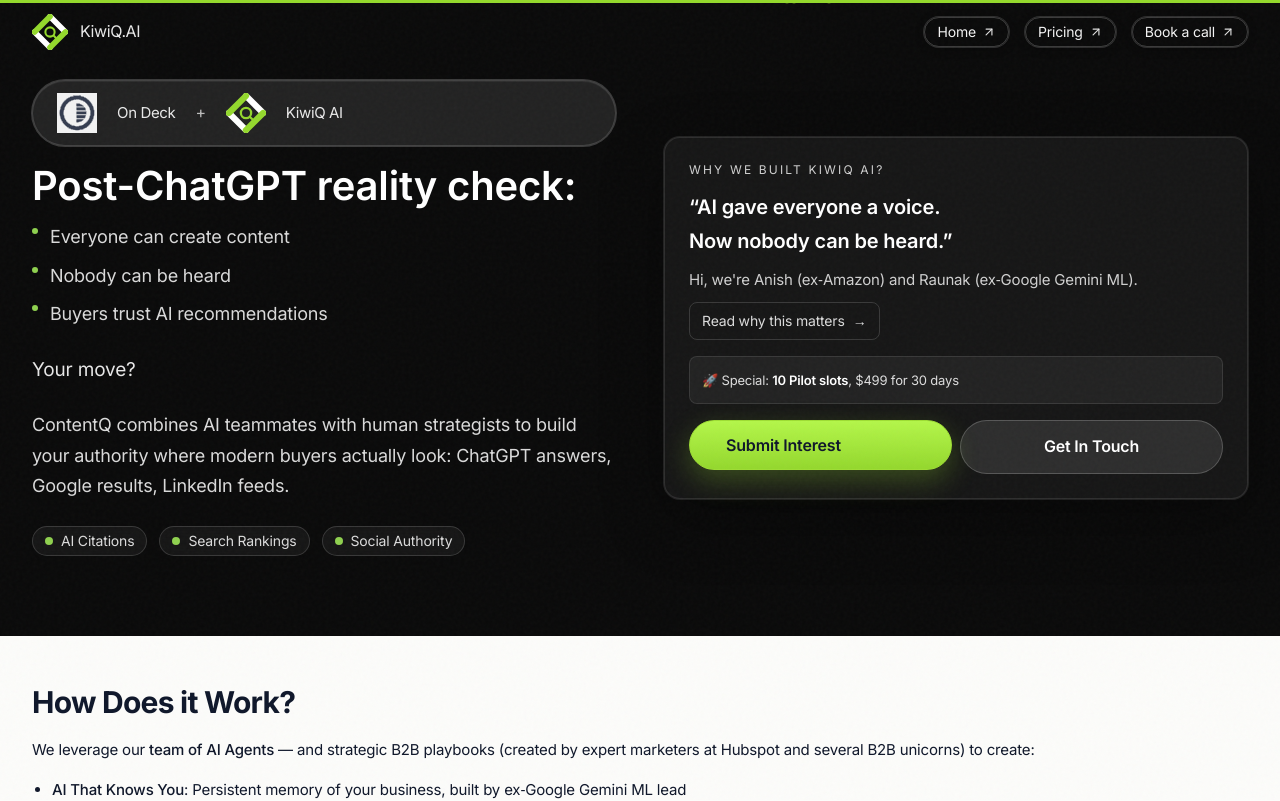
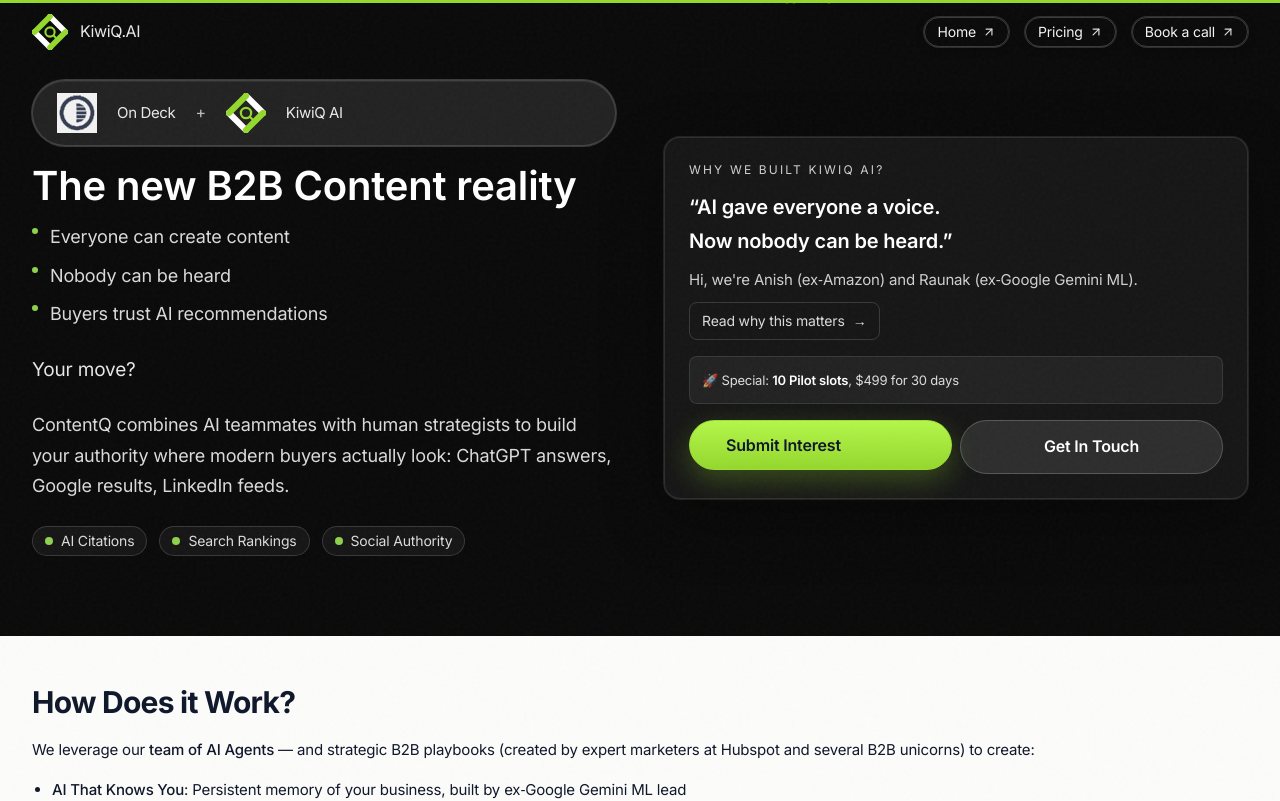
Before and after one commit to trequartist/contentq-lp-v1, a Next.js app: page /odf in a window 1280 px wide. Shown: the top 801 px of the page. Built offline with nearby package versions, Linux system fonts and the light colour scheme.

Commit message:
odf(hero-left): update heading to 'The new B2B Content reality'

```diff
--- a/components/odf/OdfHeroFresh.tsx
+++ b/components/odf/OdfHeroFresh.tsx
@@ -47,7 +47,7 @@ export default function OdfHeroFresh(): JSX.Element {
               </div>
 
               <h1 className="mt-5 text-3xl sm:text-4xl md:text-[40px] font-semibold leading-[1.2]">
-                <span className="text-white">Post-ChatGPT reality check:</span>
+                <span className="text-white">The new B2B Content reality</span>
               </h1>
               <ul className="mt-4 space-y-2 text-[17px] md:text-[18px] text-white/85">
                 <li className="flex items-start gap-3"><span className="mt-[6px] inline-block h-1.5 w-1.5 rounded-full bg-[#8FD14F]"></span>Everyone can create content</li>
```
